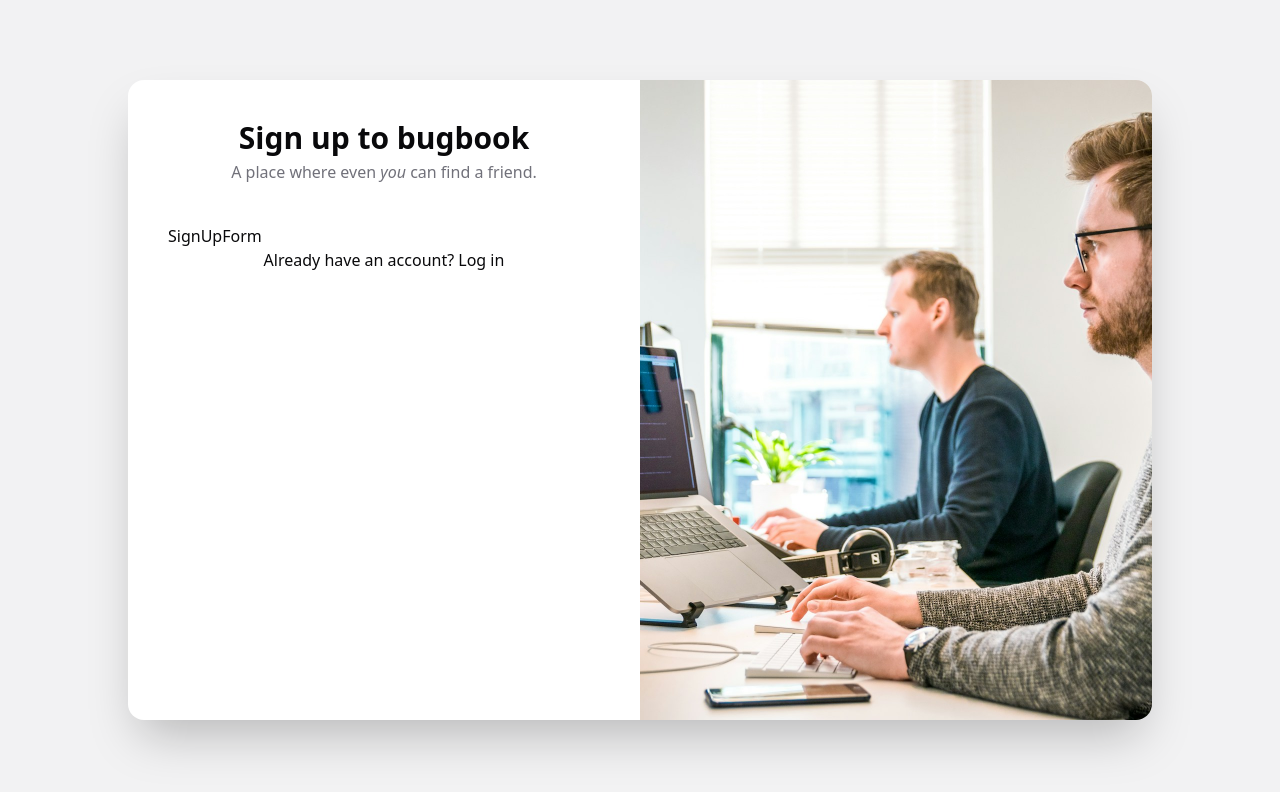
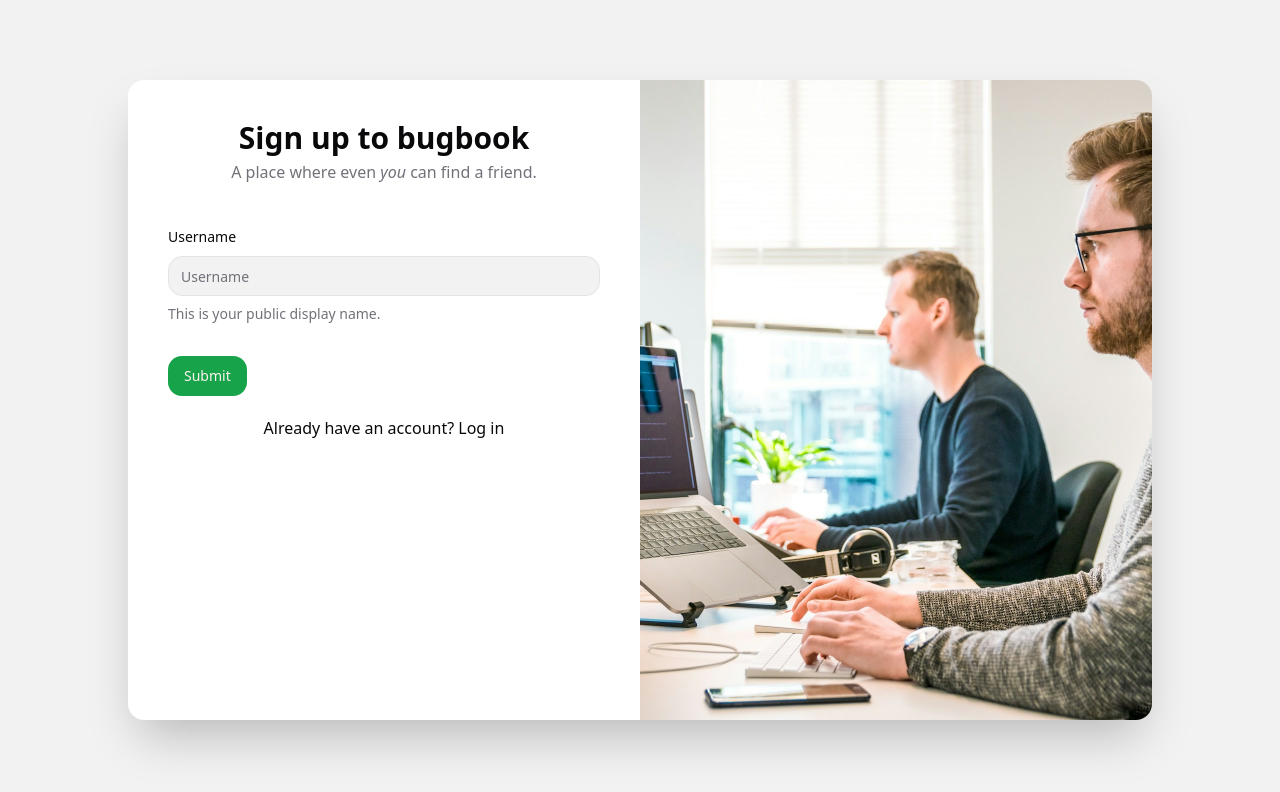
Before and after one commit to danhtran9k/facenext, a Next.js app: page /signup in a window 1280 px wide. Shown: the top 792 px of the page. Built offline with nearby package versions, Linux system fonts and the light colour scheme.

Commit message:
setup required shadcn form item

```diff
--- a/src/app/(auth)/signup/page.tsx
+++ b/src/app/(auth)/signup/page.tsx
@@ -3,6 +3,8 @@
 import Link from "next/link";
 
 import signupImage from "@app/assets/signup-image.jpg";
+
+import { SignUpForm } from "@module/sign-up/form";
 
 export const metadata: Metadata = {
   title: "Sign Up",
@@ -23,7 +25,7 @@
             </p>
           </div>
           <div className="space-y-5">
-            SignUpForm
+            <SignUpForm />
             <Link href="/login" className="block text-center hover:underline">
               Already have an account? Log in
             </Link>
--- /dev/null
+++ b/src/module/atom-shadcn/button.tsx
@@ -0,0 +1,56 @@
+import { Slot } from "@radix-ui/react-slot";
+import { cva, type VariantProps } from "class-variance-authority";
+import * as React from "react";
+
+import { cn } from "@core/utils";
+
+const buttonVariants = cva(
+  "inline-flex items-center justify-center whitespace-nowrap rounded-md text-sm font-medium ring-offset-background transition-colors focus-visible:outline-none focus-visible:ring-2 focus-visible:ring-ring focus-visible:ring-offset-2 disabled:pointer-events-none disabled:opacity-50",
+  {
+    variants: {
+      variant: {
+        default: "bg-primary text-primary-foreground hover:bg-primary/90",
+        destructive:
+          "bg-destructive text-destructive-foreground hover:bg-destructive/90",
+        outline:
+          "border border-input bg-background hover:bg-accent hover:text-accent-foreground",
+        secondary:
+          "bg-secondary text-secondary-foreground hover:bg-secondary/80",
+        ghost: "hover:bg-accent hover:text-accent-foreground",
+        link: "text-primary underline-offset-4 hover:underline",
+      },
+      size: {
+        default: "h-10 px-4 py-2",
+        sm: "h-9 rounded-md px-3",
+        lg: "h-11 rounded-md px-8",
+        icon: "h-10 w-10",
+      },
+    },
+    defaultVariants: {
+      variant: "default",
+      size: "default",
+    },
+  },
+);
+
+export interface ButtonProps
+  extends React.ButtonHTMLAttributes<HTMLButtonElement>,
+    VariantProps<typeof buttonVariants> {
+  asChild?: boolean;
+}
+
+const Button = React.forwardRef<HTMLButtonElement, ButtonProps>(
+  ({ className, variant, size, asChild = false, ...props }, ref) => {
+    const Comp = asChild ? Slot : "button";
+    return (
+      <Comp
+        className={cn(buttonVariants({ variant, size, className }))}
+        ref={ref}
+        {...props}
+      />
+    );
+  },
+);
+Button.displayName = "Button";
+
+export { Button, buttonVariants };
--- /dev/null
+++ b/src/module/atom-shadcn/input.tsx
@@ -0,0 +1,25 @@
+import * as React from "react";
+
+import { cn } from "@core/utils";
+
+export interface InputProps
+  extends React.InputHTMLAttributes<HTMLInputElement> {}
+
+const Input = React.forwardRef<HTMLInputElement, InputProps>(
+  ({ className, type, ...props }, ref) => {
+    return (
+      <input
+        type={type}
+        className={cn(
+          "flex h-10 w-full rounded-md border border-input bg-background px-3 py-2 text-sm ring-offset-background file:border-0 file:bg-transparent file:text-sm file:font-medium placeholder:text-muted-foreground focus-visible:outline-none focus-visible:ring-2 focus-visible:ring-ring focus-visible:ring-offset-2 disabled:cursor-not-allowed disabled:opacity-50",
+          className,
+        )}
+        ref={ref}
+        {...props}
+      />
+    );
+  },
+);
+Input.displayName = "Input";
+
+export { Input };
--- /dev/null
+++ b/src/module/sign-up/form.tsx
@@ -0,0 +1,44 @@
+"use client";
+
+import { Button } from "@module/atom-shadcn/button";
+import {
+  Form,
+  FormControl,
+  FormDescription,
+  FormField,
+  FormItem,
+  FormLabel,
+  FormMessage,
+} from "@module/atom-shadcn/form";
+import { Input } from "@module/atom-shadcn/input";
+
+import { useSignUp } from "./use-sign-up";
+
+export function SignUpForm() {
+  const { form, onSubmit } = useSignUp();
+
+  // https://ui.shadcn.com/docs/components/form#build-your-form
+  return (
+    <Form {...form}>
+      <form onSubmit={form.handleSubmit(onSubmit)} className="space-y-8">
+        <FormField
+          control={form.control}
+          name="username"
+          render={({ field }) => (
+            <FormItem>
+              <FormLabel>Username</FormLabel>
+              <FormControl>
+                <Input placeholder="Username" {...field} />
+              </FormControl>
+              <FormDescription>
+                This is your public display name.
+              </FormDescription>
+              <FormMessage />
+            </FormItem>
+          )}
+        />
+        <Button type="submit">Submit</Button>
+      </form>
+    </Form>
+  );
+}
--- /dev/null
+++ b/src/module/sign-up/use-sign-up.ts
@@ -0,0 +1,23 @@
+import { zodResolver } from "@hookform/resolvers/zod";
+import { useForm } from "react-hook-form";
+
+import { signUpSchema, SignUpValues } from "./sign-up.dto";
+
+// https://ui.shadcn.com/docs/components/form#define-a-form
+export const useSignUp = () => {
+  const form = useForm<SignUpValues>({
+    resolver: zodResolver(signUpSchema),
+    defaultValues: {
+      email: "",
+      username: "",
+      password: "",
+    },
+  });
+
+  async function onSubmit(values: SignUpValues) {}
+
+  return {
+    form,
+    onSubmit,
+  };
+};
```
